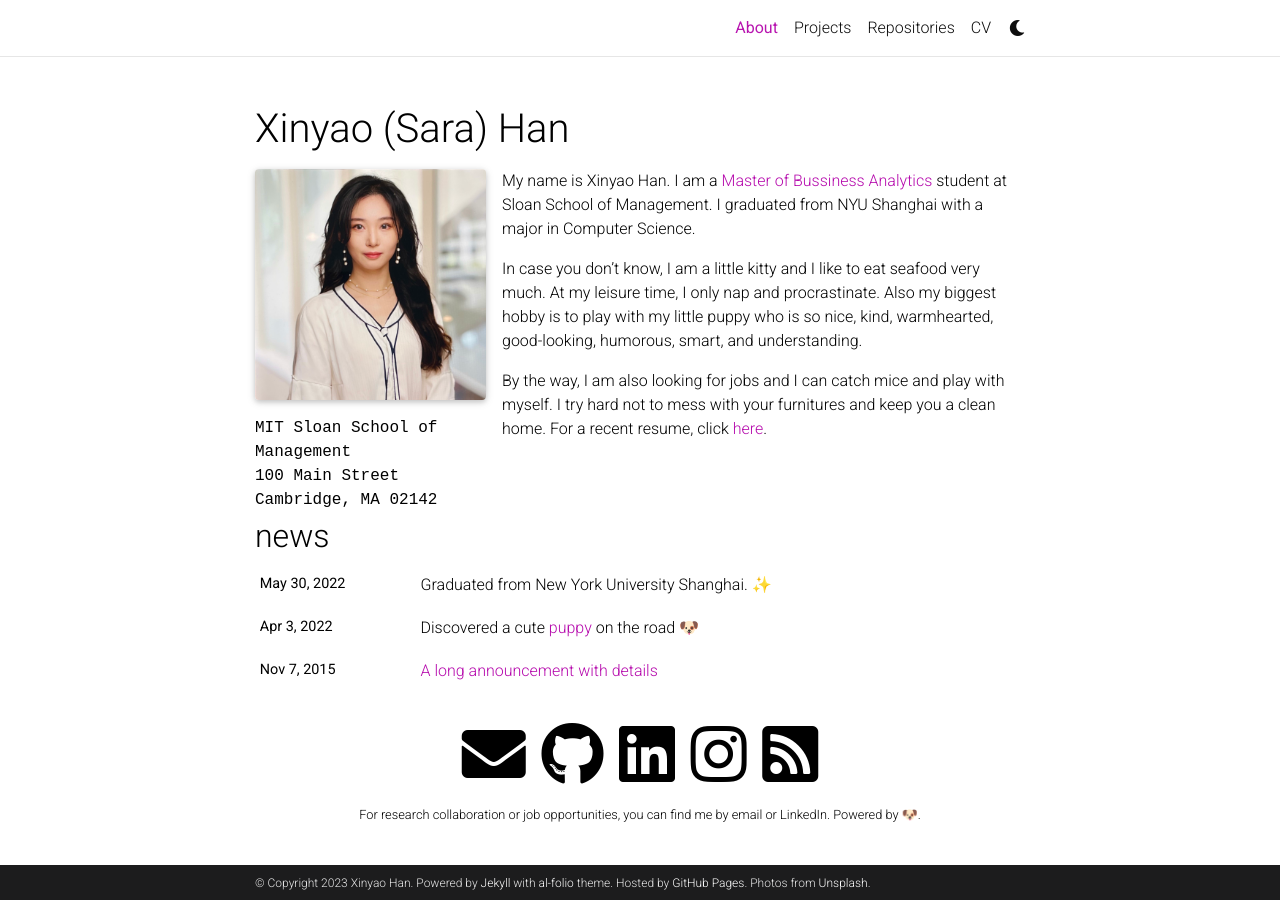
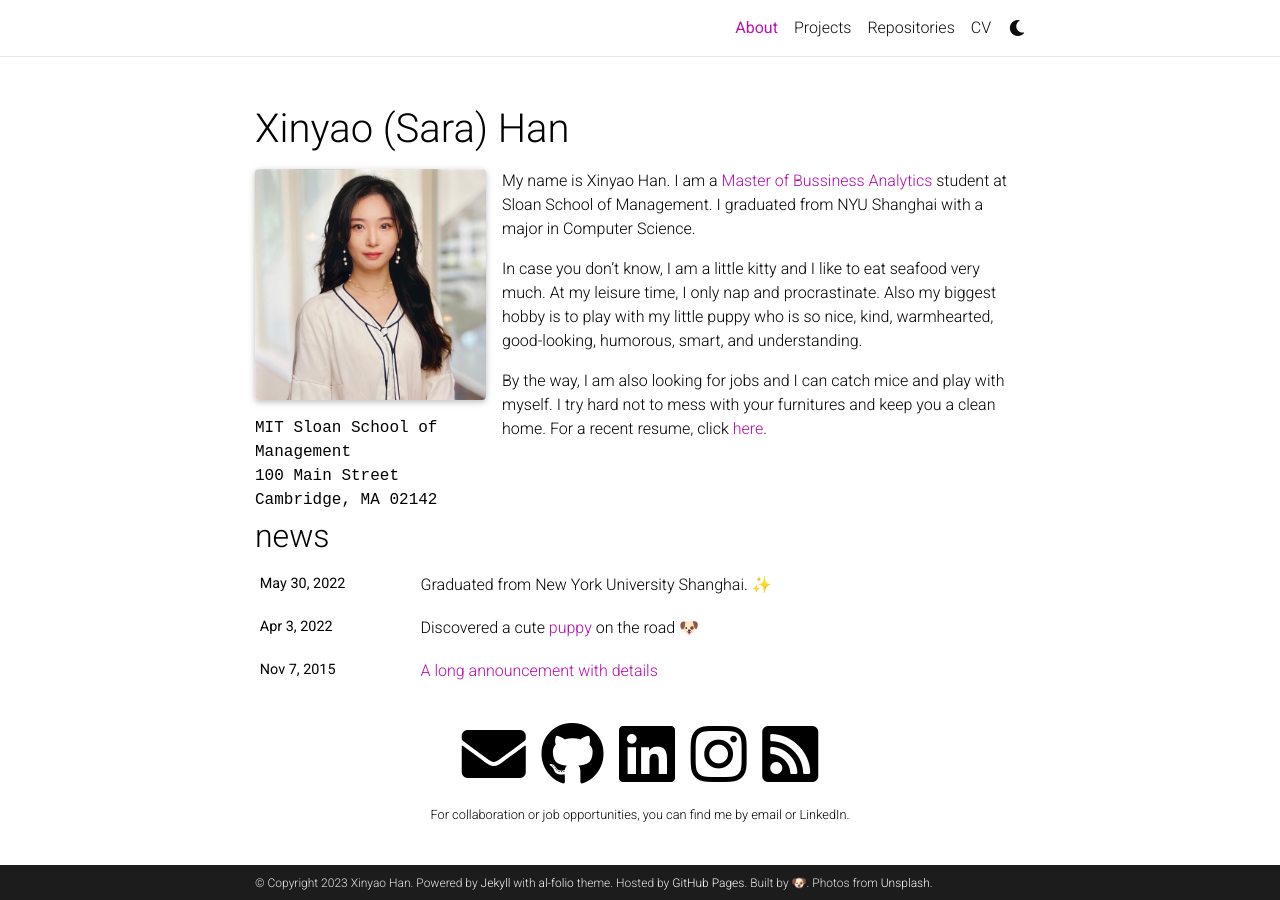
Before and after one commit to XinyaoHan/XinyaoHan.github.io, a Jekyll site: the page built from _pages/about.md, in a window 1280 px wide. Built offline with Jekyll 4.4.1, drawn with Linux system fonts in a browser that asks for light colours; full-size pictures stand in for the smaller copies a plugin makes; emoji names are drawn with the system emoji font; comment, search, counter and statistics services are not loaded; a style sheet for code colours, icons or effects is not loaded.

Commit message:
updated built

```diff
--- a/_config.yml
+++ b/_config.yml
@@ -12,6 +12,7 @@ description: > # the ">" symbol means to ignore newlines until "footer_text:"
 footer_text: >
   Powered by <a href="https://jekyllrb.com/" target="_blank">Jekyll</a> with <a href="https://github.com/alshedivat/al-folio">al-folio</a> theme.
   Hosted by <a href="https://pages.github.com/" target="_blank">GitHub Pages</a>.
+  Built by <a href="https://jimmyjiang666.github.io/">🐶</a>.
   Photos from <a href="https://unsplash.com" target="_blank">Unsplash</a>.
 keywords: jekyll, jekyll-theme, academic-website, portfolio-website  # add your own keywords or leave empty
 
@@ -97,8 +98,7 @@ facebook_id: # your facebook id
 discord_id: # your discord id (18-digit unique numerical identifier)
 
 contact_note: >
-  For research collaboration or job opportunities, you can find me by email or LinkedIn.
-  Powered by <a href="https://jimmyjiang666.github.io/">🐶</a>.
+  For collaboration or job opportunities, you can find me by email or LinkedIn.
 
 # -----------------------------------------------------------------------------
 # Analytics and search engine verification
```
